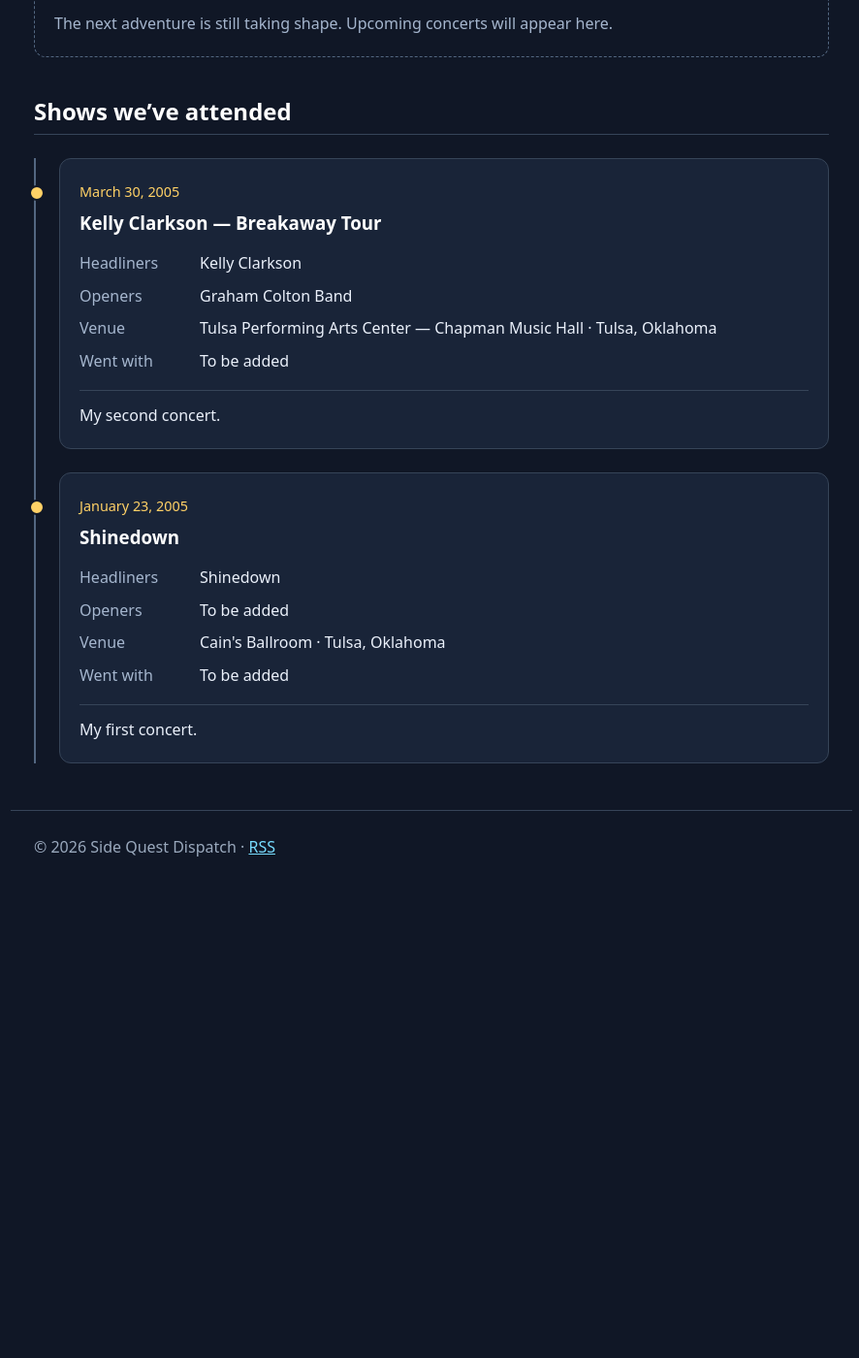
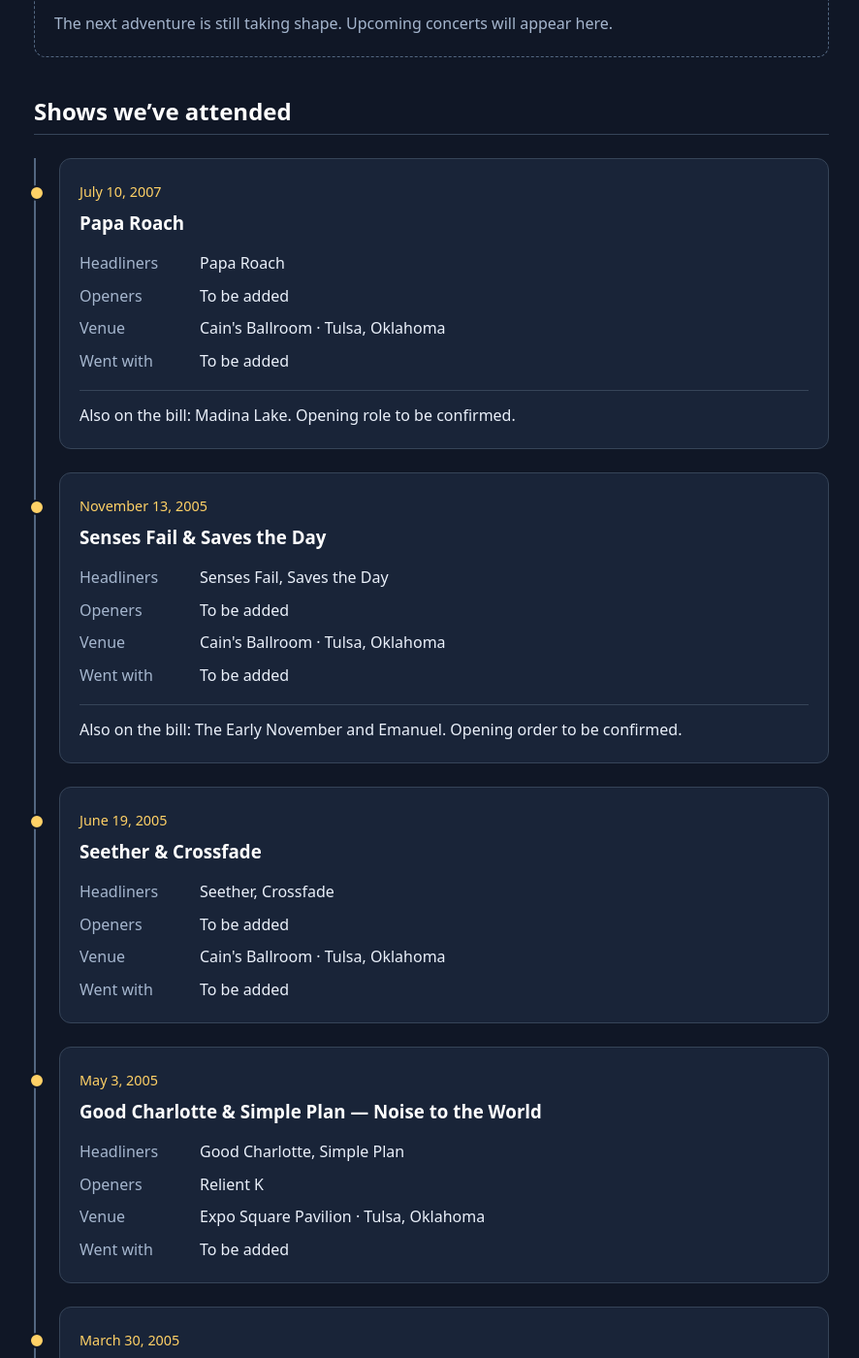
Before and after one commit to bamalroney-dev/Side-quest-dispatch, a Jekyll site: the page built from concerts.html, in a window 1280 px wide and 1400 px high, scrolled down 520 px. Shown: the whole window at 97% size, without its empty margins (195-1081 px from the left). Built offline with Jekyll 4.4.1, drawn with Linux system fonts in a browser that asks for light colours; before the commit the page ends 1431 px from its top, so only the background shows below that; some of the changed text lies outside the part shown.

Commit message:
Add four confirmed concert memories from 2005 and 2007

```diff
--- a/_data/concerts.yml
+++ b/_data/concerts.yml
@@ -25,3 +25,48 @@
   location: "Tulsa, Oklahoma"
   companions: []
   notes: "My first concert."
+
+# Tour announcement and concert archive agree on May 3:
+# https://top40-charts.com/news.php?nid=14359
+- date: "2005-05-03"
+  title: "Good Charlotte & Simple Plan — Noise to the World"
+  status: attended
+  headliners: ["Good Charlotte", "Simple Plan"]
+  openers: ["Relient K"]
+  venue: "Expo Square Pavilion"
+  location: "Tulsa, Oklahoma"
+  companions: []
+  notes: ""
+
+# https://www.concertarchives.org/bands/seether?page=6&year=2005
+- date: "2005-06-19"
+  title: "Seether & Crossfade"
+  status: attended
+  headliners: ["Seether", "Crossfade"]
+  openers: []
+  venue: "Cain's Ballroom"
+  location: "Tulsa, Oklahoma"
+  companions: []
+  notes: ""
+
+# https://www.setlist.fm/setlist/senses-fail/2005/cains-ballroom-tulsa-ok-73ede2dd.html
+- date: "2005-11-13"
+  title: "Senses Fail & Saves the Day"
+  status: attended
+  headliners: ["Senses Fail", "Saves the Day"]
+  openers: []
+  venue: "Cain's Ballroom"
+  location: "Tulsa, Oklahoma"
+  companions: []
+  notes: "Also on the bill: The Early November and Emanuel. Opening order to be confirmed."
+
+# https://www.concertarchives.org/bands/papa-roach?page=4&year=2007
+- date: "2007-07-10"
+  title: "Papa Roach"
+  status: attended
+  headliners: ["Papa Roach"]
+  openers: []
+  venue: "Cain's Ballroom"
+  location: "Tulsa, Oklahoma"
+  companions: []
+  notes: "Also on the bill: Madina Lake. Opening role to be confirmed."
```
